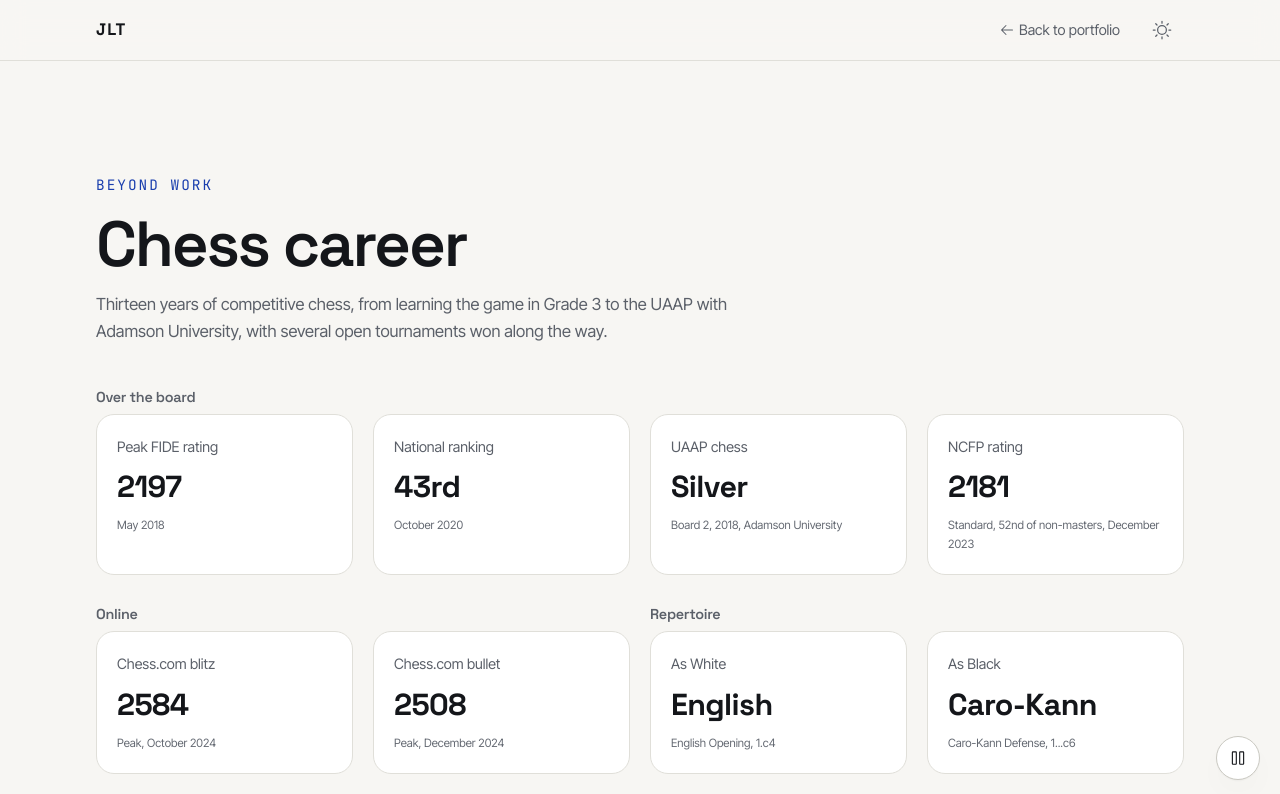
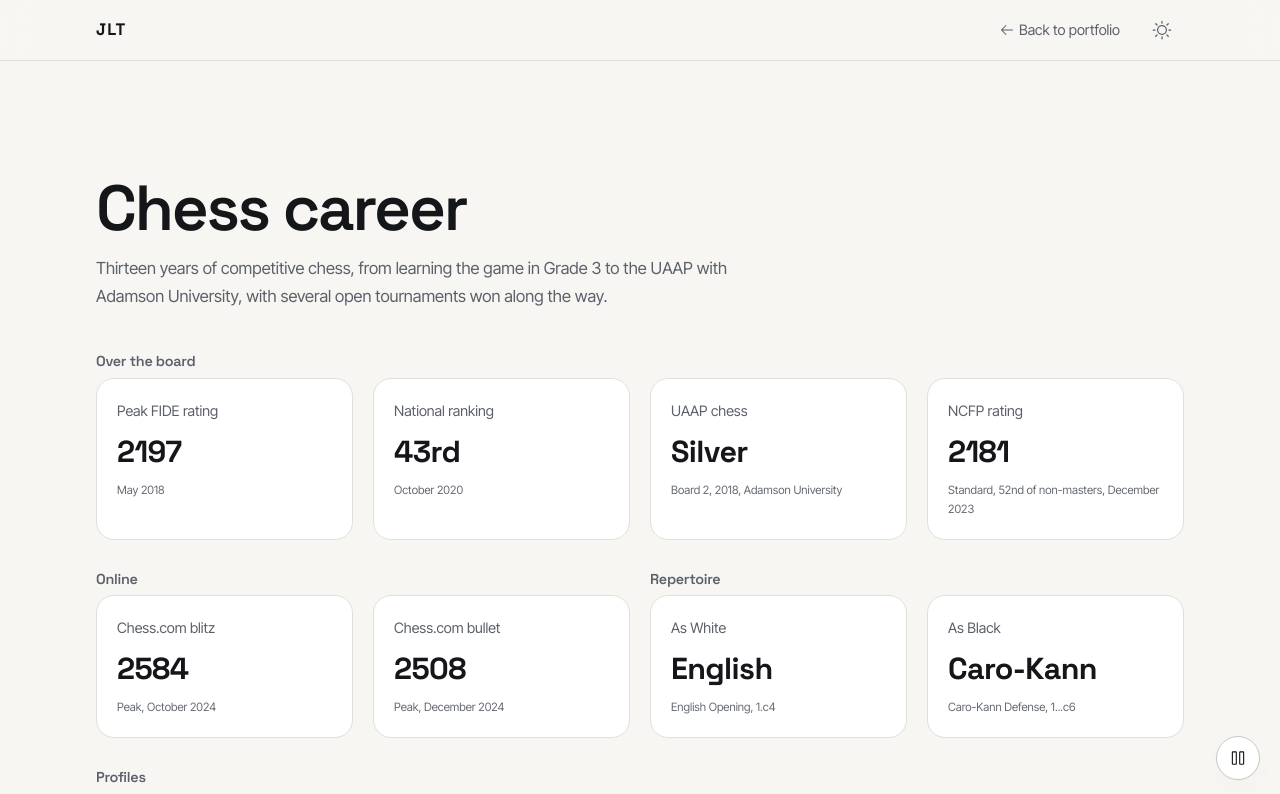
Before and after one commit to Levintaps/levi-portfolio, a React (Vite) app: page /chess in a window 1280 px wide. Shown: the top 794 px of the page. Built offline with nearby package versions, Linux system fonts and the light colour scheme.

Commit message:
polish: the caret in the accent, and no eyebrow above the chess page's title

```diff
--- a/src/components/chess/ChessCareer.module.css
+++ b/src/components/chess/ChessCareer.module.css
@@ -82,14 +82,6 @@
   gap: var(--space-s);
   padding-block: var(--space-2xl) var(--space-xl);
   scroll-margin-block-start: calc(var(--header-height) + var(--space-s));
-}
-
-.eyebrow {
-  font-family: var(--font-mono);
-  font-size: var(--step--1);
-  letter-spacing: 0.14em;
-  text-transform: uppercase;
-  color: var(--accent);
 }
 
 .title {
--- a/src/components/chess/ChessCareer.tsx
+++ b/src/components/chess/ChessCareer.tsx
@@ -53,7 +53,6 @@ export default function ChessCareer() {
 
       <main id="main" className={styles.main}>
         <section id="top" className={styles.intro} aria-labelledby="chess-title">
-          <p className={styles.eyebrow}>Beyond work</p>
           <h1 id="chess-title" className={styles.title}>
             Chess career
           </h1>
--- a/src/styles/base.css
+++ b/src/styles/base.css
@@ -54,6 +54,12 @@ p {
   color: var(--accent-ink);
 }
 
+/* The text cursor in a field takes the accent, like the selection above. */
+input,
+textarea {
+  caret-color: var(--accent);
+}
+
 /* The theme change (src/theme/revealScheme.ts, with the reveals themselves in
    src/theme/reveals.ts): the browser photographs the page either side of the
    change and one of the reveals moves or uncovers the photographs. The
```
